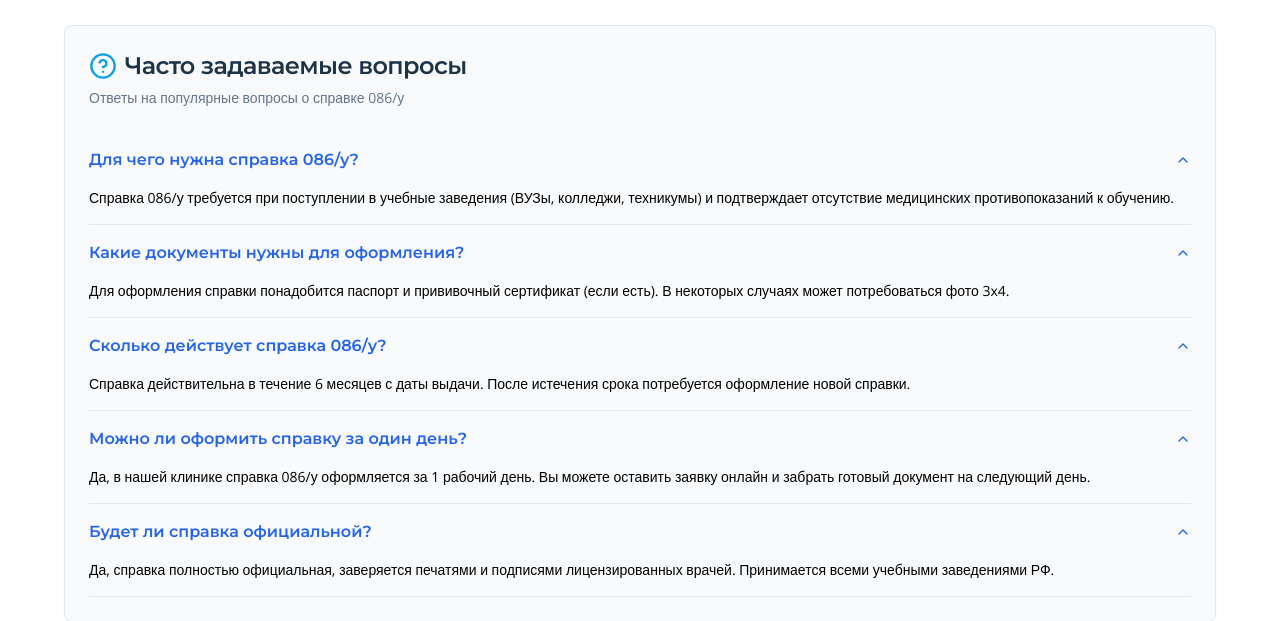
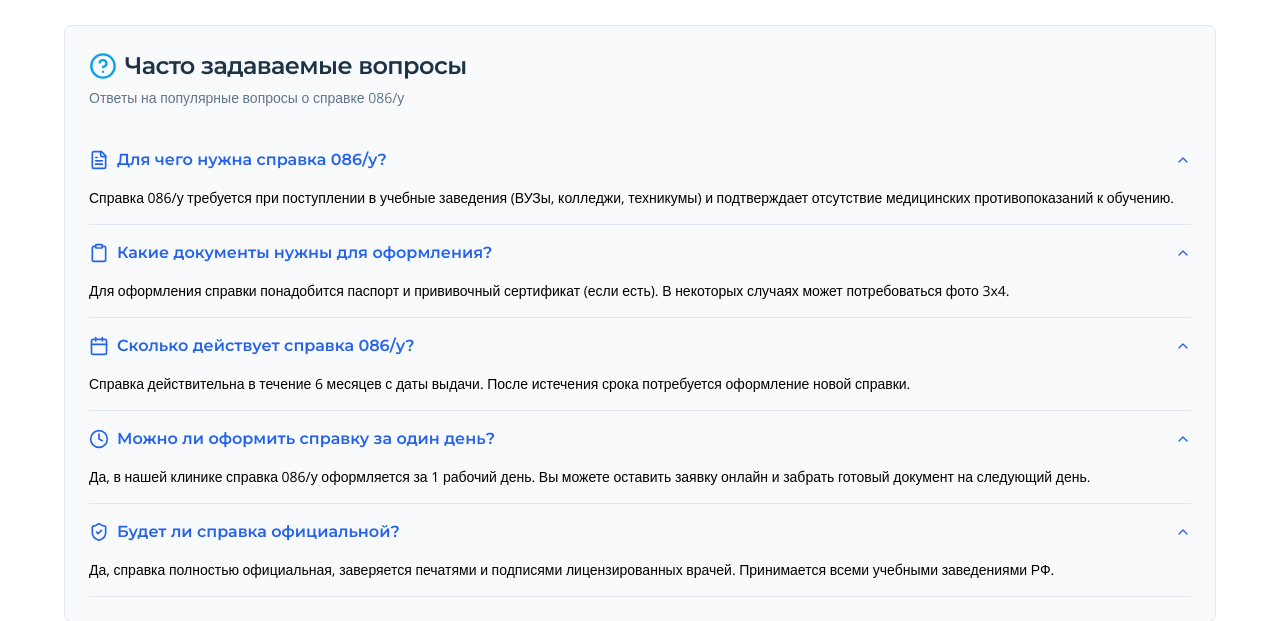
Before and after one commit to pr-poehali-dev/clinic-design-easymed, a React (Vite) app: page /certificate-086 in a window 1280 px wide. Shown: the part 1140-1761 px from the top of the page. Built offline with nearby package versions, Linux system fonts and the light colour scheme.

Commit message:
Добавлена новая функция

```diff
--- a/src/pages/Certificate086.tsx
+++ b/src/pages/Certificate086.tsx
@@ -203,35 +203,60 @@ const Certificate086 = () => {
             <CardContent>
               <Accordion type="multiple" defaultValue={["item-1", "item-2", "item-3", "item-4", "item-5"]} className="w-full">
                 <AccordionItem value="item-1">
-                  <AccordionTrigger className="text-left text-blue-600 font-semibold">Для чего нужна справка 086/у?</AccordionTrigger>
+                  <AccordionTrigger className="text-left text-blue-600 font-semibold">
+                    <div className="flex items-center gap-2">
+                      <Icon name="FileText" size={20} />
+                      <span>Для чего нужна справка 086/у?</span>
+                    </div>
+                  </AccordionTrigger>
                   <AccordionContent className="text-black">
                     Справка 086/у требуется при поступлении в учебные заведения (ВУЗы, колледжи, техникумы) и подтверждает отсутствие медицинских противопоказаний к обучению.
                   </AccordionContent>
                 </AccordionItem>
 
                 <AccordionItem value="item-2">
-                  <AccordionTrigger className="text-left text-blue-600 font-semibold">Какие документы нужны для оформления?</AccordionTrigger>
+                  <AccordionTrigger className="text-left text-blue-600 font-semibold">
+                    <div className="flex items-center gap-2">
+                      <Icon name="Clipboard" size={20} />
+                      <span>Какие документы нужны для оформления?</span>
+                    </div>
+                  </AccordionTrigger>
                   <AccordionContent className="text-black">
                     Для оформления справки понадобится паспорт и прививочный сертификат (если есть). В некоторых случаях может потребоваться фото 3x4.
                   </AccordionContent>
                 </AccordionItem>
 
                 <AccordionItem value="item-3">
-                  <AccordionTrigger className="text-left text-blue-600 font-semibold">Сколько действует справка 086/у?</AccordionTrigger>
+                  <AccordionTrigger className="text-left text-blue-600 font-semibold">
+                    <div className="flex items-center gap-2">
+                      <Icon name="Calendar" size={20} />
+                      <span>Сколько действует справка 086/у?</span>
+                    </div>
+                  </AccordionTrigger>
                   <AccordionContent className="text-black">
                     Справка действительна в течение 6 месяцев с даты выдачи. После истечения срока потребуется оформление новой справки.
                   </AccordionContent>
                 </AccordionItem>
 
                 <AccordionItem value="item-4">
-                  <AccordionTrigger className="text-left text-blue-600 font-semibold">Можно ли оформить справку за один день?</AccordionTrigger>
+                  <AccordionTrigger className="text-left text-blue-600 font-semibold">
+                    <div className="flex items-center gap-2">
+                      <Icon name="Clock" size={20} />
+                      <span>Можно ли оформить справку за один день?</span>
+                    </div>
+                  </AccordionTrigger>
                   <AccordionContent className="text-black">
                     Да, в нашей клинике справка 086/у оформляется за 1 рабочий день. Вы можете оставить заявку онлайн и забрать готовый документ на следующий день.
                   </AccordionContent>
                 </AccordionItem>
 
                 <AccordionItem value="item-5">
-                  <AccordionTrigger className="text-left text-blue-600 font-semibold">Будет ли справка официальной?</AccordionTrigger>
+                  <AccordionTrigger className="text-left text-blue-600 font-semibold">
+                    <div className="flex items-center gap-2">
+                      <Icon name="ShieldCheck" size={20} />
+                      <span>Будет ли справка официальной?</span>
+                    </div>
+                  </AccordionTrigger>
                   <AccordionContent className="text-black">
                     Да, справка полностью официальная, заверяется печатями и подписями лицензированных врачей. Принимается всеми учебными заведениями РФ.
                   </AccordionContent>
```
